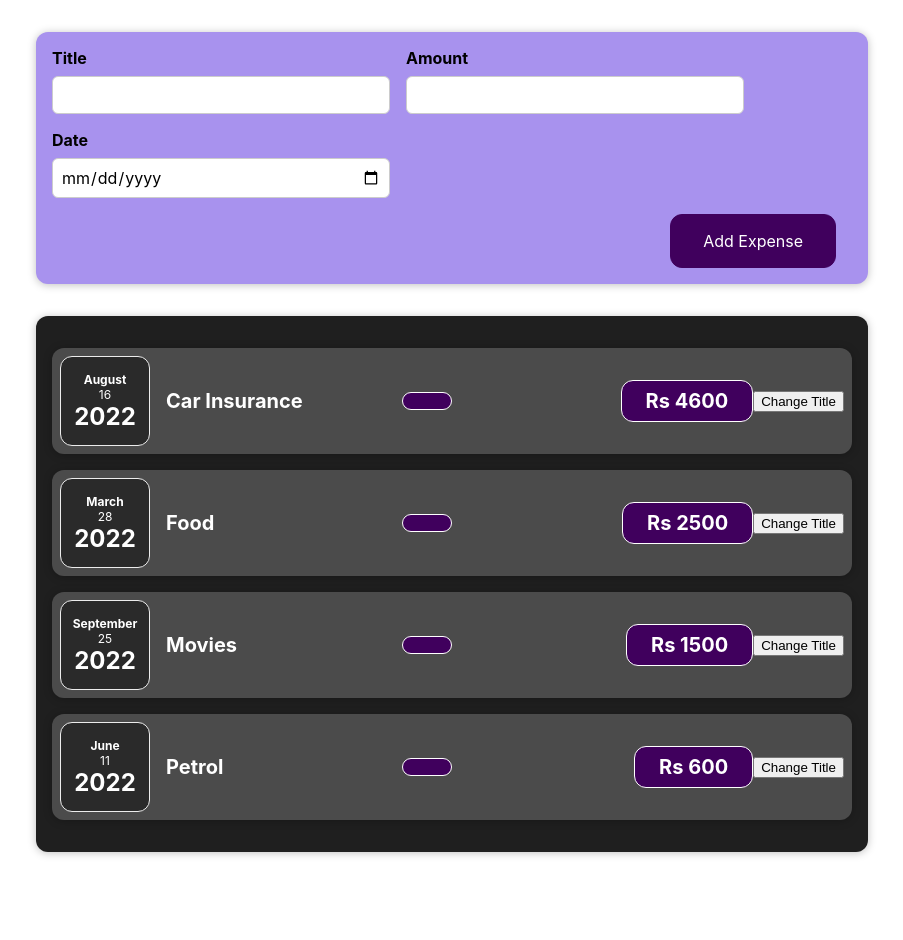
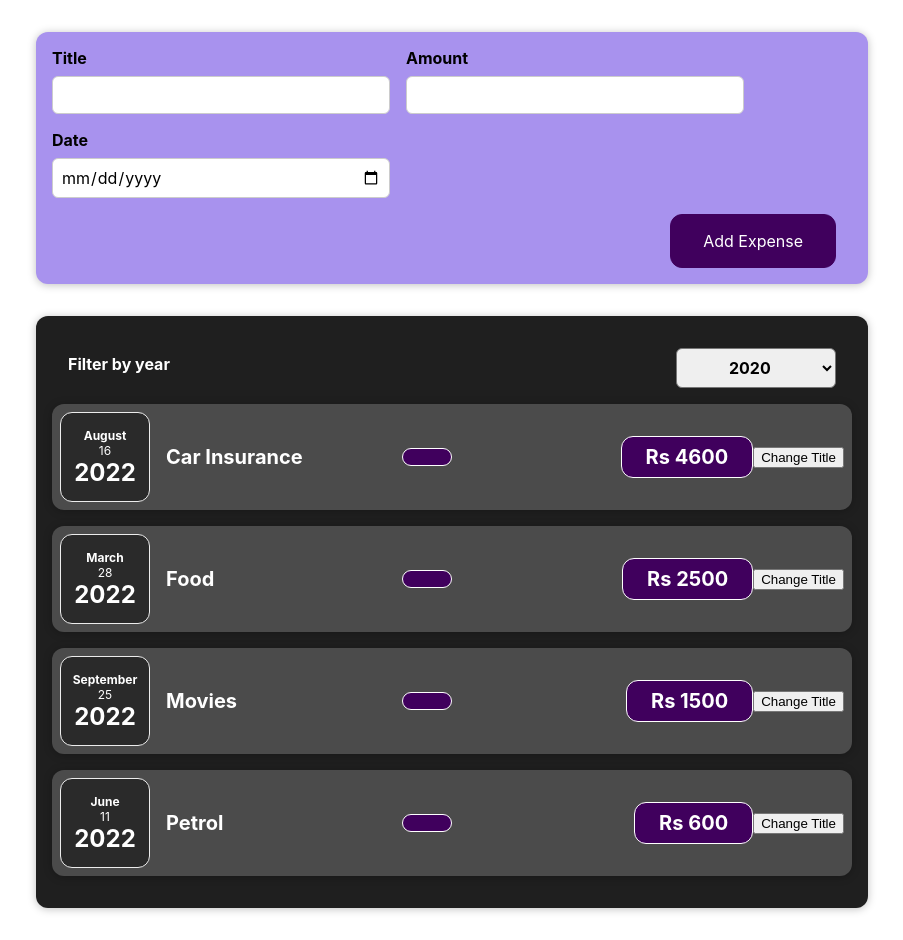
Before and after one commit to Ajay481/React-Tasks, a React (Create React App) app: page / in a window 1280 px wide. Shown: the whole page, without its empty margins (188-1091 px from the left). Before the commit the page ends 884 px from the top, so only its background shows below. Built offline with nearby package versions, Linux system fonts and the light colour scheme.

Commit message:
ExpensesFilter Added

```diff
--- a/src/Expenses/Expenses.js
+++ b/src/Expenses/Expenses.js
@@ -1,8 +1,15 @@
+import React, { useState } from "react";
 import ExpenseItem from "./ExpenseItem";
+import ExpensesFilter from "./ExpensesFiter";
 import "./Expenses.css";
 import Card from "../UI/Card";
 
 const Expenses = (props) => {
+  const [filteredYear, setFilteredYear] = useState("2020");
+
+  const filterChangeHandler = (selectedYear) => {
+    setFilteredYear(selectedYear);
+  };
   return (
     // <div>
     //   <div>
@@ -20,6 +27,10 @@ const Expenses = (props) => {
     //   </div>
     // </div>
     <Card className="expenses">
+      <ExpensesFilter
+        selected={filteredYear}
+        onChangeFilter={filterChangeHandler}
+      />
       <ExpenseItem
         title={props.items[0].title}
         amount={props.items[0].amount}
--- /dev/null
+++ b/src/Expenses/ExpensesFilter.css
@@ -0,0 +1,24 @@
+.expenses-filter {
+  color: white;
+  padding: 0 1rem;
+}
+
+.expenses-filter__control {
+  display: flex;
+  width: 100%;
+  align-items: center;
+  justify-content: space-between;
+  margin: 1rem 0;
+}
+
+.expenses-filter label {
+  font-weight: bold;
+  margin-bottom: 0.5rem;
+}
+
+.expenses-filter select {
+  font: inherit;
+  padding: 0.5rem 3rem;
+  font-weight: bold;
+  border-radius: 6px;
+}
--- /dev/null
+++ b/src/Expenses/ExpensesFiter.js
@@ -0,0 +1,25 @@
+import React from "react";
+
+import "./ExpensesFilter.css";
+
+const ExpensesFilter = (props) => {
+  const dropdownChangeHandler = (event) => {
+    props.onChangeFilter(event.target.value);
+  };
+
+  return (
+    <div className="expenses-filter">
+      <div className="expenses-filter__control">
+        <label>Filter by year</label>
+        <select value={props.selected} onChange={dropdownChangeHandler}>
+          <option value="2022">2022</option>
+          <option value="2021">2021</option>
+          <option value="2020">2020</option>
+          <option value="2019">2019</option>
+        </select>
+      </div>
+    </div>
+  );
+};
+
+export default ExpensesFilter;
```
